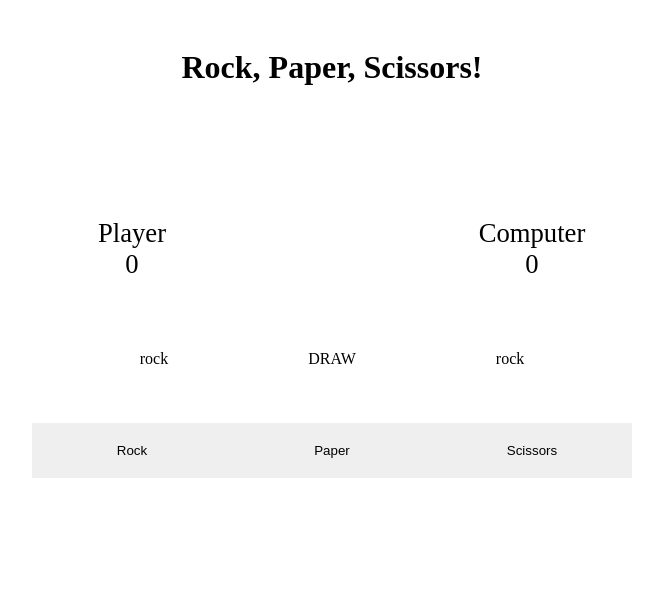
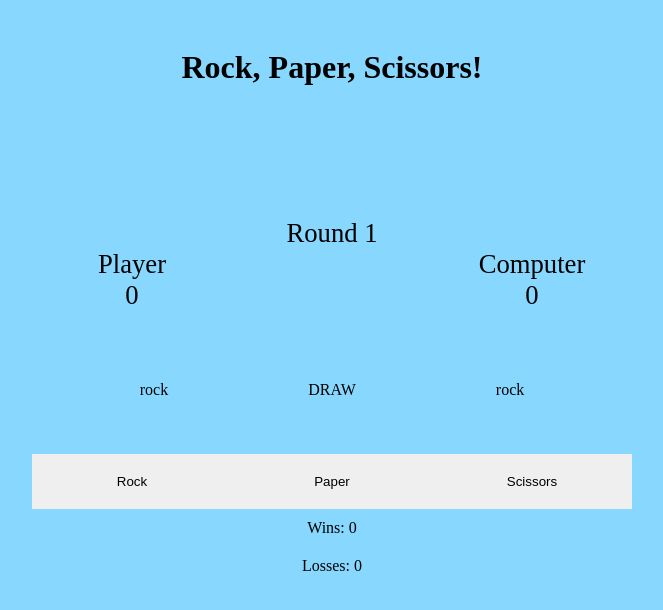
Before and after one commit to water7oo/rock-paper-scissors-, a plain HTML site: page index.html in a window 1280 px wide. Both pictures are taken after a click on the button "Rock". Shown: the whole page, without its empty margins (308-971 px from the left). Drawn offline with Linux system fonts and the light colour scheme.

Commit message:
BUG FIXES

```diff
--- a/game.js
+++ b/game.js
@@ -1,15 +1,18 @@
-//Pseudo Code:
-//Player presses start
-//If both player and cpu variables contain a string, run the winDecide() function
-//If either player or cpu reach 5 points, run the winners name on screen with a restart button
-
 var computerSelection = getComputerInput();
 var playerSelection;
 var rpsGame = game();
 let gameStarted = false;
+let roundsPlayed = 1;
+let winsObtained = 0;
+let lossesObtained = 0;
 
 document.getElementById("rps-computer-area").innerHTML = "Waiting on CPU...";
 document.getElementById("winner").innerHTML = "";
+document.getElementById("winsContainer").innerHTML = "Wins: " + winsObtained;
+document.getElementById("loserContainer").innerHTML =
+  "Losses: " + lossesObtained;
+
+document.getElementById("roundCount").innerHTML = "Make Your Move!";
 
 // Adds event listeners to buttons
 document.getElementById("player-rock").addEventListener("click", function () {
@@ -18,6 +21,7 @@ document.getElementById("player-rock").addEventListener("click", function () {
     const computerSelection = getComputerInput();
     console.log(game(playerSelection, computerSelection));
     updateScores();
+    document.getElementById("roundCount").innerHTML = "Round " + roundsPlayed++;
   }
 });
 
@@ -27,6 +31,7 @@ document.getElementById("player-paper").addEventListener("click", function () {
     const computerSelection = getComputerInput();
     console.log(game(playerSelection, computerSelection));
     updateScores();
+    document.getElementById("roundCount").innerHTML = "Round " + roundsPlayed++;
   }
 });
 
@@ -38,6 +43,8 @@ document
       const computerSelection = getComputerInput();
       console.log(game(playerSelection, computerSelection));
       updateScores();
+      document.getElementById("roundCount").innerHTML =
+        "Round " + roundsPlayed++;
     }
   });
 
@@ -96,15 +103,6 @@ function game(playerSelection, computerSelection) {
   //update rounds played
   roundsPlayed++;
 
-  // // check if someone has won best of 5
-  // if (playerScore === 5 || computerScore === 5) {
-  //   if (playerScore > computerScore) {
-  //     scoreElement.textContent += "\n\nPlayer wins best of 5!";
-  //   } else {
-  //     scoreElement.textContent += "\n\nComputer wins best of 5!";
-  //   }
-  // }
-
   //Displays results in the results div
   let resultsElement = document.getElementById("winner");
   resultsElement.innerHTML = results;
@@ -118,20 +116,33 @@ let computerScore = 0;
 function updateScores() {
   let resultsDiv = document.getElementById("winner").innerHTML;
 
+  //Point distribution
   if (resultsDiv == "Player has won") {
     playerScore++;
   } else if (resultsDiv == "Computer has won") {
     computerScore++;
   }
 
-  if (playerScore == 3) {
+  //Updates the win count and loss count
+  if (playerScore == 3 || computerScore == 3) {
+    //Checks if either player or computer has reached 3 points
+    if (playerScore == 3) {
+      winsObtained++;
+      document.getElementById("winsContainer").innerHTML =
+        "Wins: " + winsObtained;
+    }
+    if (computerScore == 3) {
+      lossesObtained++;
+      document.getElementById("loserContainer").innerHTML =
+        "Losses: " + lossesObtained;
+    }
+    //Resets the scores and rounds played count
     playerScore = 0;
-    console.log("Player has won the game!");
-  } else if (computerScore == 3) {
     computerScore = 0;
-    console.log("Computer has won the game!");
+    roundsPlayed = 1;
   }
 
+  //Updates scores on website
   document.getElementsByClassName(
     "player-score"
   )[0].textContent = ` ${playerScore}`;
--- a/index.html
+++ b/index.html
@@ -12,6 +12,7 @@
     <div class="Title"><h1>Rock, Paper, Scissors!</h1></div>
     <div class="master">
       <div class="arena-container" id="input">
+        <div id="roundCount">Round</div>
         <div class="names-container">
           <div class="player-name">Player</div>
           <div class="computer-name">Computer</div>
@@ -37,6 +38,10 @@
             </button>
           </div>
         </div>
+        <div class="statsContainer">
+          <div id="winsContainer">Wins:</div>
+          <div id="loserContainer">Losses:</div>
+        </div>
       </div>
     </div>
     <script src="game.js" defer></script>
--- a/rps.css
+++ b/rps.css
@@ -1,3 +1,6 @@
+body{
+  background-color: rgb(135, 215, 255);
+}
 .Title{
   border: none rgb(0, 0, 255);
   display: flex;
@@ -19,6 +22,28 @@
   padding: 40px;
 }
 /* -------- */
+.statsContainer{
+  border: none blue;
+  justify-content: center;
+
+}
+
+.statsContainer div{
+  padding: 10px;
+  text-align: center;
+}
+/* ---------- */
+#winsContainer{
+  border: none red;
+}
+#loserContainer{
+  border: none red;
+}
+#roundCount{
+  border: none black;
+  text-align: center;
+  font-size: 20pt;
+}
 .start-container{
   border: none red;
   justify-content: center;
```
